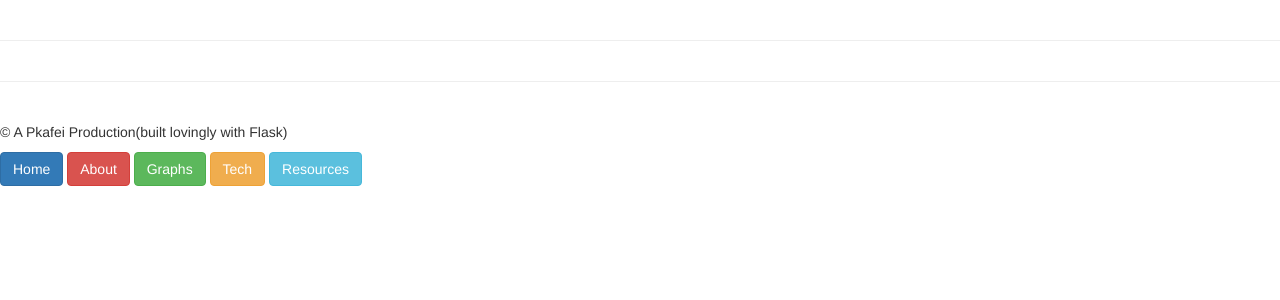
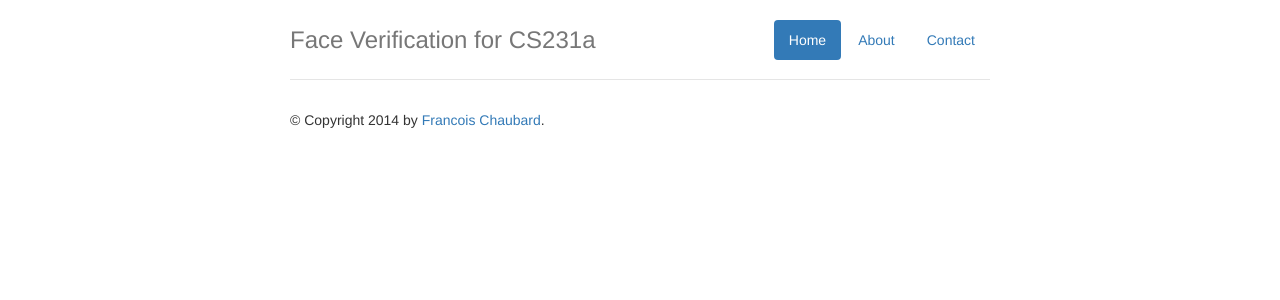
Before and after one commit to Fchaubard/face_verif_website, a Flask app: template templates/layout.html in a window 1280 px wide. Shown: the top 300 px of the page. Run offline with Flask 2, Linux system fonts and the light colour scheme; the template is opened without the code that fills it, so the values that code supplies are empty; some libraries are stand-ins or nearby versions.

Commit message:
implemented templating

```diff
--- a/app.py
+++ b/app.py
@@ -38,8 +38,27 @@ def page_not_found(e):
 ###################
 @app.route('/')
 def base():
-    print 'here'
+    print 'index hit'
     return render_template('index.html')
+
+###################
+# about page
+###################
+@app.route('/about')
+def about():
+    print 'about hit'
+    return render_template('about.html')
+
+###################
+# contact us page
+###################
+@app.route('/contact')
+def contact():
+    print 'contact hit'
+    return render_template('contact.html')
+
+
+
 
 
 ###################
--- /dev/null
+++ b/templates/contact.html
@@ -0,0 +1 @@
+contact us!
--- a/templates/layout.html
+++ b/templates/layout.html
@@ -1,62 +1,39 @@
-<!DOCTYPE html>
-
+<!doctype html>
 <html lang="en">
   <head>
-    <title>Pkafei Talks Tech</title>
+    <meta charset="utf-8">
     <meta name="viewport" content="width=device-width, initial-scale=1.0">
-    <meta name="description" content="pkafei, plburton">
-    <meta name="keywords" content="pkafei, plburton, flask, blog">
-    <meta name="author" content="pkafei, plbuton, Portia Burton">
-    <meta charset="utf-8">
+    <meta name="description" content="">
+    <meta name="author" content="">
+    <link rel="shortcut icon" href="../../assets/ico/favicon.png">
+
     <!-- Latest compiled and minified CSS -->
     <link rel="stylesheet" href="//netdna.bootstrapcdn.com/bootstrap/3.0.0/css/bootstrap.min.css">
+    <link rel="stylesheet" href="{{ url_for('static', filename='css/jumbotron-narrow.css') }}" >
+    <link rel="shortcut icon" href="{{ url_for('static', filename='ico/favicon.ico') }}">
+    {% block head %}
 
-    <!-- Custom styles for this template -->
-    <link href="/home/shikongle/Desktop/Y/Blog/static/css/justified-nav.css" rel="stylesheet">
+    <title>{% block title %}{% endblock %} - Face Verification Project</title>
+    {% endblock %}
+  </head>
+  <body>
+    <div class="container">
+      <div class="header">
+        <ul class="nav nav-pills pull-right">
+          <li class="active"><a href="#">Home</a></li>
+          <li><a href="#">About</a></li>
+          <li><a href="/contact">Contact</a></li>
+        </ul>
+        <h3 class="text-muted">Face Verification for CS231a</h3>
+      </div>
+      {% block content %}
+      {% endblock %}
 
-    <!-- Latest compiled and minified JavaScript -->
-    <script src="//netdna.bootstrapcdn.com/bootstrap/3.0.0/js/bootstrap.min.js"></script>
-
-    <!-- SUPPORT FOR IE6-8 OF HTML5 ELEMENTS -->
-    <!--[if lt IE 9]>
-          <script src="http://html5shim.googlecode.com/svn/trunk/html5.js"></script>
-      <![endif]-->
-    <! --Custom Stylesheet for Flask --!>
-
-    <link rel="shortcut icon" href="{{ url_for('static', filename='ico/favicon.ico') }}">
-
-    <script src="http://ajax.googleapis.com/ajax/libs/jquery/1.7.2/jquery.min.js"></script>
-
-      <script>
-            (function(i,s,o,g,r,a,m){i['GoogleAnalyticsObject']=r;i[r]=i[r]||function(){
-            (i[r].q=i[r].q||[]).push(arguments)},i[r].l=1*new Date();a=s.createElement(o),
-            m=s.getElementsByTagName(o)[0];a.async=1;a.src=g;m.parentNode.insertBefore(a,m)
-            })(window,document,'script','//www.google-analytics.com/analytics.js','ga');
-
-            ga('create', 'UA-44383328-1', 'heroku.com');
-            ga('send', 'pageview');
-
-    </script>
-</head>
-<body>
-  <div class = "container">
-
-      {% block body %}{% endblock %}
-  </div>
-</body>
-        <hr>
-
-        <footer class="footer">
-            <p>&copy; A Pkafei Production(built lovingly with Flask)</p>
-        <a href="{{ url_for ('base')}}" class ="btn btn-large btn-primary">Home</a>
-        <a href="{{ url_for('about')}}" class ="btn btn-large btn-danger">About</a>
-        <a href="{{ url_for('graphs')}}" class ="btn btn-large btn-success">Graphs</a>
-        <a href="{{ url_for('tech')}}" class ="btn btn-large btn-warning">Tech</a>
-        <a href="{{ url_for ('resources')}}" class ="btn btn-large btn-info">Resources</a>
-
-        </footer>
-
+      <div id="footer">
+        {% block footer %}
+        &copy; Copyright 2014 by <a href="#">Francois Chaubard</a>.
+        {% endblock %}
+      </div>
     </div>
-      <script src="http://twitter.github.com/bootstrap/assets/js/bootstrap.js"></script>
   </body>
 </html>
```
Also changed, not shown: static/css/main_page_style.css (added, +40 -0 lines), templates/index.html (+15 -96 lines).
